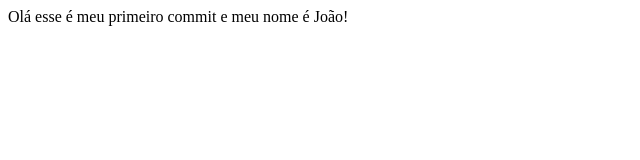
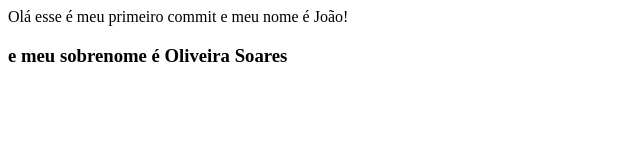
Before and after one commit to joaooliveira375/projeto-teste-github, a plain HTML site: page index.html in a window 1280 px wide. Shown: the whole page, without its empty margins (0-640 px from the left). Drawn offline with Linux system fonts and the light colour scheme.

Commit message:
adicionei meu sobrenome

```diff
--- a/index.html
+++ b/index.html
@@ -11,5 +11,10 @@
     Olá esse é meu primeiro commit
     e meu nome é João!
 </body>
+<section>
+
+    <h3> e meu sobrenome é Oliveira Soares</h3>
+
+</section>
 
 </html>
```
